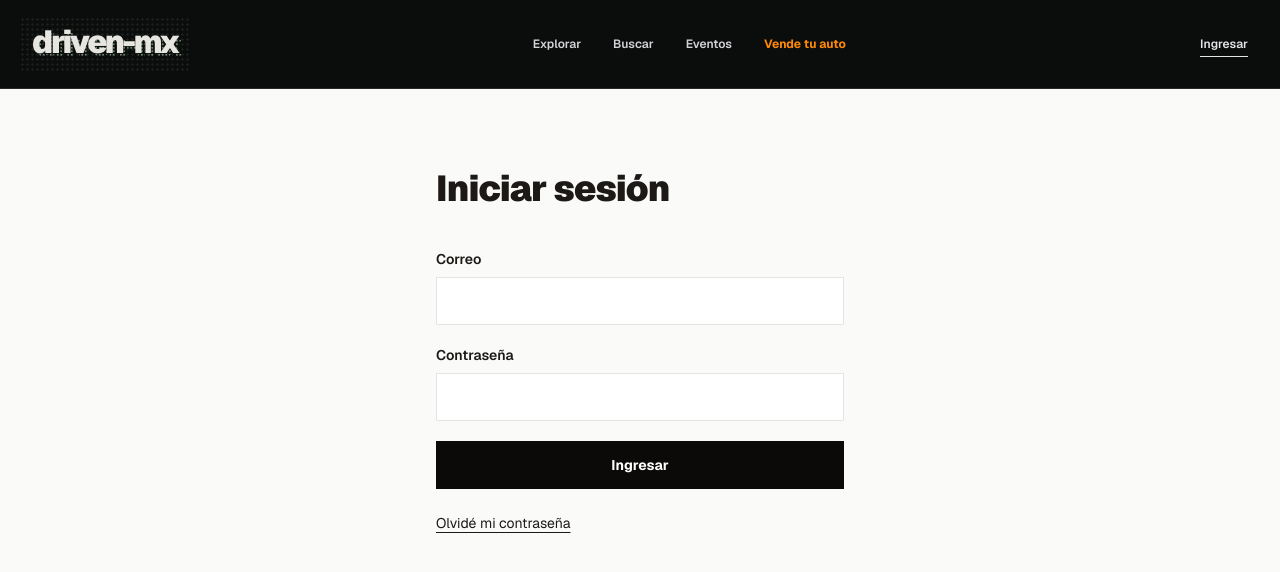
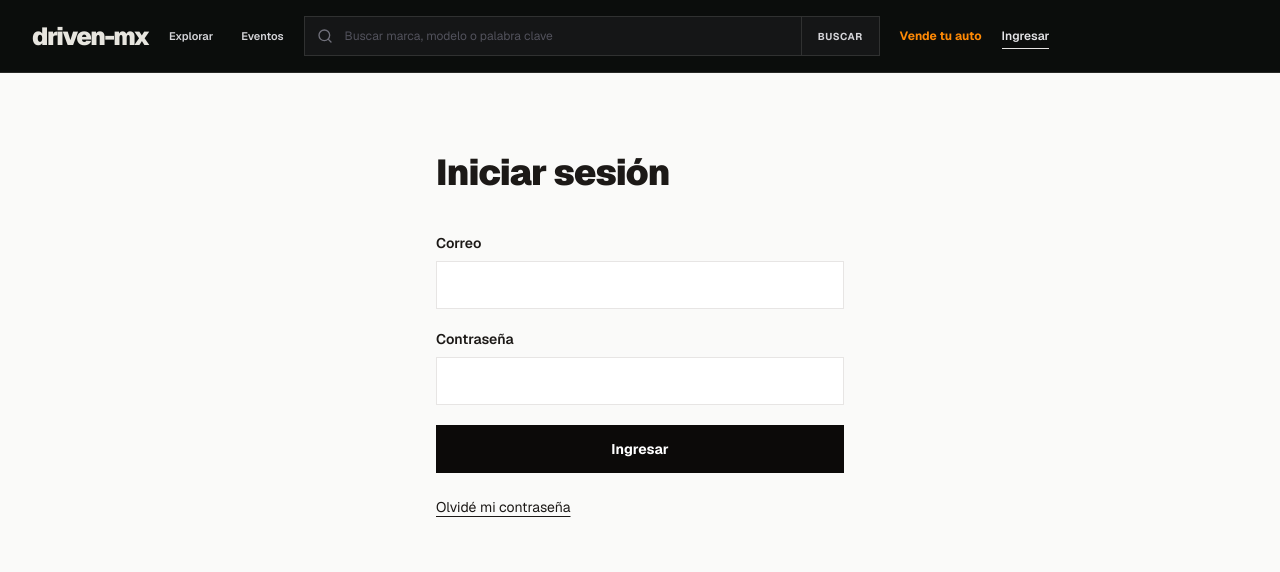
Before and after one commit to Rodrigoloh/autosenventa, a Next.js app: page /login in a window 1280 px wide. Shown: the top 572 px of the page. Built offline with nearby package versions, Linux system fonts and the light colour scheme; no server answers.

Commit message:
refactor: improve marketplace discovery layout

```diff
--- a/src/app/globals.css
+++ b/src/app/globals.css
@@ -48,23 +48,11 @@ button, select { cursor: pointer; }
 .public-field:focus { border-color: var(--driven-green); outline: 1px solid var(--driven-green); outline-offset: 1px; }
 
 .driven-wordmark {
-  position: relative;
   display: inline-block;
-  isolation: isolate;
   color: var(--driven-paper);
   font-weight: 900;
-  letter-spacing: -0.075em;
-  line-height: .82;
-}
-.driven-wordmark::after {
-  position: absolute;
-  inset: 0;
-  z-index: -1;
-  content: attr(data-wordmark);
-  transform: translate(3px, 3px);
-  background: radial-gradient(circle, var(--driven-green) 0 1px, transparent 1.15px) 0 0 / 3.5px 3.5px;
-  background-clip: text;
-  color: transparent;
+  letter-spacing: -0.06em;
+  line-height: .9;
 }
 
 .driven-halftone {
--- a/src/app/page.tsx
+++ b/src/app/page.tsx
@@ -13,17 +13,21 @@ export default async function HomePage() {
   const selection = (featured.length ? featured : listings).slice(0, 8);
   return (
     <main className="public-shell min-w-0 flex-1">
-      {highlights.length ? <FeaturedListings listings={highlights} /> : <section className="relative grid min-h-[30rem] place-items-center overflow-hidden px-5 text-center"><div className="driven-halftone absolute inset-y-0 right-0 w-1/3 opacity-15" /><div className="relative"><p className="editorial-kicker">Selección driven-mx</p><h1 className="mt-3 text-3xl font-semibold tracking-tight sm:text-4xl">Los próximos autos están por llegar.</h1></div></section>}
-      <section className="border-y public-rule public-surface px-5 py-8 lg:px-8">
-        <form action="/autos" role="search" className="mx-auto grid max-w-7xl gap-4 md:grid-cols-[1fr_1fr_2fr_auto] md:items-end">
-          <label className="text-[10px] font-bold uppercase tracking-[0.17em] text-zinc-500">Marca<input name="marca" placeholder="Porsche" className="public-field mt-2 h-12 w-full px-4 text-sm font-normal normal-case tracking-normal placeholder:text-zinc-600" /></label>
-          <label className="text-[10px] font-bold uppercase tracking-[0.17em] text-zinc-500">Modelo<input name="modelo" placeholder="911" className="public-field mt-2 h-12 w-full px-4 text-sm font-normal normal-case tracking-normal placeholder:text-zinc-600" /></label>
-          <label className="text-[10px] font-bold uppercase tracking-[0.17em] text-zinc-500">Palabra clave<input name="q" placeholder="Convertible manual en Guadalajara" className="public-field mt-2 h-12 w-full px-4 text-sm font-normal normal-case tracking-normal placeholder:text-zinc-600" /></label>
-          <button className="h-12 bg-orange-600 px-7 text-sm font-bold text-white hover:bg-orange-500">Explorar autos</button>
-        </form>
+      {highlights.length ? <FeaturedListings listings={highlights} /> : <section className="grid min-h-[22rem] place-items-center px-5 text-center"><div><p className="editorial-kicker">Selección driven-mx</p><h1 className="mt-2 text-2xl font-semibold tracking-tight">Los próximos autos están por llegar.</h1></div></section>}
+      <section className="px-5 lg:px-8">
+        <div className="mx-auto flex max-w-7xl flex-col gap-3 border-b public-rule py-4 lg:flex-row lg:items-center">
+          <h2 className="shrink-0 text-sm font-bold text-zinc-100">Explorar autos</h2>
+          <form action="/autos" role="search" className="grid min-w-0 flex-1 gap-2 sm:grid-cols-[1fr_1fr_1.5fr_auto]">
+            <label className="sr-only" htmlFor="home-brand">Marca</label><input id="home-brand" name="marca" placeholder="Marca" className="public-field h-9 min-w-0 px-3 text-xs placeholder:text-zinc-600" />
+            <label className="sr-only" htmlFor="home-model">Modelo</label><input id="home-model" name="modelo" placeholder="Modelo" className="public-field h-9 min-w-0 px-3 text-xs placeholder:text-zinc-600" />
+            <label className="sr-only" htmlFor="home-keyword">Año o palabra clave</label><input id="home-keyword" name="q" placeholder="Año o palabra clave" className="public-field h-9 min-w-0 px-3 text-xs placeholder:text-zinc-600" />
+            <button className="h-9 bg-orange-600 px-5 text-[11px] font-bold text-white transition-colors hover:bg-orange-500">Ver autos</button>
+          </form>
+          <nav aria-label="Orden rápido" className="flex shrink-0 items-center gap-3 text-[10px] font-semibold text-zinc-500"><Link href="/autos" className="text-zinc-200 hover:text-white">Recientes</Link><Link href="/autos?orden=price-asc" className="hover:text-white">Precio</Link><Link href="/autos?orden=mileage" className="hover:text-white">Kilometraje</Link></nav>
+        </div>
       </section>
-      {selection.length ? <section className="mx-auto max-w-7xl px-5 py-20 lg:px-8 lg:py-24"><div className="mb-9 flex items-end justify-between gap-4"><div><p className="editorial-kicker">Curaduría</p><h2 className="mt-2 text-2xl font-bold tracking-tight sm:text-3xl">Destacados / selección</h2></div><Link href="/autos?orden=newest" className="text-xs font-semibold text-zinc-400 transition-colors hover:text-orange-400">Ver todos&nbsp; ↗</Link></div><PublicListingGrid listings={selection} /></section> : null}
-      <section className="mx-auto max-w-7xl border-t public-rule px-5 py-20 lg:px-8 lg:py-24"><div className="mb-9 flex items-end justify-between gap-4"><div><p className="editorial-kicker !text-orange-500">Recién publicados</p><h2 className="mt-2 text-2xl font-bold tracking-tight sm:text-3xl">Nuevas publicaciones</h2></div><Link href="/autos" className="text-xs font-semibold text-zinc-400 transition-colors hover:text-orange-400">Explorar catálogo&nbsp; →</Link></div>{listings.length ? <PublicListingGrid listings={listings.slice(0, 8)} /> : <p className="border border-dashed border-white/15 p-8 text-zinc-400">Aún no hay publicaciones disponibles.</p>}</section>
+      {selection.length ? <section className="mx-auto max-w-7xl px-5 py-12 lg:px-8 lg:py-14"><div className="mb-5 flex items-end justify-between gap-4"><div><p className="editorial-kicker">Curaduría</p><h2 className="mt-1 text-xl font-bold tracking-tight">Destacados / selección</h2></div><Link href="/autos?orden=newest" className="text-[11px] font-semibold text-zinc-500 transition-colors hover:text-white">Ver todos&nbsp; →</Link></div><PublicListingGrid listings={selection} /></section> : null}
+      <section className="mx-auto max-w-7xl border-t public-rule px-5 py-12 lg:px-8 lg:py-14"><div className="mb-5 flex items-end justify-between gap-4"><div><p className="editorial-kicker !text-orange-500">Recién publicados</p><h2 className="mt-1 text-xl font-bold tracking-tight">Nuevas publicaciones</h2></div><Link href="/autos" className="text-[11px] font-semibold text-zinc-500 transition-colors hover:text-white">Explorar catálogo&nbsp; →</Link></div>{listings.length ? <PublicListingGrid listings={listings.slice(0, 8)} /> : <p className="border border-dashed border-white/15 p-6 text-sm text-zinc-500">Aún no hay publicaciones disponibles.</p>}</section>
     </main>
   );
 }
--- a/src/components/driven-wordmark.tsx
+++ b/src/components/driven-wordmark.tsx
@@ -2,5 +2,5 @@ import Link from "next/link";
 import { SITE_NAME } from "@/lib/constants";
 
 export function DrivenWordmark({ className = "" }: { className?: string }) {
-  return <Link href="/" aria-label={SITE_NAME} className={`driven-wordmark ${className}`} data-wordmark={SITE_NAME}>{SITE_NAME}</Link>;
+  return <Link href="/" aria-label={SITE_NAME} className={`driven-wordmark ${className}`}>{SITE_NAME}</Link>;
 }
--- a/src/components/public-listing-grid.tsx
+++ b/src/components/public-listing-grid.tsx
@@ -2,5 +2,5 @@ import { PublicListingCard } from "@/components/public-listing-card";
 import type { PublicListingSummary } from "@/lib/public-marketplace";
 
 export function PublicListingGrid({ listings }: { listings: PublicListingSummary[] }) {
-  return <div data-public-listing-grid className="grid min-w-0 gap-x-5 gap-y-12 sm:grid-cols-2 lg:grid-cols-4">{listings.map((listing) => <PublicListingCard key={listing.id} listing={listing} />)}</div>;
+  return <div data-public-listing-grid className="grid min-w-0 gap-x-4 gap-y-9 sm:grid-cols-2 lg:grid-cols-4">{listings.map((listing) => <PublicListingCard key={listing.id} listing={listing} />)}</div>;
 }
--- a/src/components/site-header.tsx
+++ b/src/components/site-header.tsx
@@ -1,4 +1,5 @@
 import Link from "next/link";
+import { Search } from "lucide-react";
 import { DrivenWordmark } from "@/components/driven-wordmark";
 import { UserMenu } from "@/components/user-menu";
 import { getViewer } from "@/lib/auth";
@@ -8,18 +9,21 @@ export async function SiteHeader() {
   const sellHref = viewer ? "/cuenta/anuncios/nuevo" : "/login?next=%2Fcuenta%2Fanuncios%2Fnuevo";
   return (
     <header className="public-shell relative z-30 border-b public-rule">
-      <div className="mx-auto flex max-w-[90rem] flex-wrap items-center justify-between gap-x-8 px-5 py-5 lg:min-h-22 lg:flex-nowrap lg:px-8">
-        <div className="relative py-1">
-          <div className="driven-halftone absolute -inset-x-3 -inset-y-2 opacity-25" aria-hidden="true" />
-          <DrivenWordmark className="text-[1.7rem] sm:text-[2rem]" />
-        </div>
-        <nav aria-label="Principal" className="order-3 mt-5 grid w-full grid-cols-4 items-center border-t public-rule pt-4 text-center text-[11px] font-semibold sm:text-xs lg:order-none lg:mt-0 lg:flex lg:w-auto lg:gap-8 lg:border-0 lg:pt-0">
+      <div className="mx-auto flex max-w-7xl flex-wrap items-center gap-x-5 px-5 py-4 lg:flex-nowrap lg:px-8">
+        <DrivenWordmark className="shrink-0 text-[1.55rem]" />
+        <nav aria-label="Principal" className="order-3 mt-3 flex w-full items-center justify-between border-t public-rule pt-3 text-[11px] font-semibold sm:justify-start sm:gap-7 lg:order-none lg:mt-0 lg:w-auto lg:border-0 lg:pt-0">
           <Link href="/autos" className="py-1 text-zinc-300 transition-colors hover:text-white">Explorar</Link>
-          <Link href="/autos#buscar" className="py-1 text-zinc-300 transition-colors hover:text-white">Buscar</Link>
           <Link href="/eventos" className="py-1 text-zinc-300 transition-colors hover:text-white">Eventos</Link>
-          <Link href={sellHref} className="py-1 font-bold text-orange-400 transition-colors hover:text-orange-300">Vende tu auto</Link>
+          <Link href={sellHref} className="py-1 font-bold text-orange-400 transition-colors hover:text-orange-300 lg:hidden">Vende tu auto</Link>
         </nav>
-        <div className="text-xs font-semibold">
+        <form action="/autos" role="search" className="order-4 mt-3 flex h-10 w-full min-w-0 items-center border public-rule bg-zinc-900/80 lg:order-none lg:mt-0 lg:max-w-xl lg:flex-1">
+          <Search className="ml-3 size-4 shrink-0 text-zinc-500" aria-hidden="true" />
+          <label className="sr-only" htmlFor="global-search">Buscar autos</label>
+          <input id="global-search" name="q" placeholder="Buscar marca, modelo o palabra clave" className="h-full min-w-0 flex-1 bg-transparent px-3 text-xs text-white outline-none placeholder:text-zinc-600" />
+          <button className="h-full border-l public-rule px-4 text-[10px] font-bold uppercase tracking-wider text-zinc-300 transition-colors hover:bg-zinc-800 hover:text-white">Buscar</button>
+        </form>
+        <Link href={sellHref} className="hidden shrink-0 text-xs font-bold text-orange-400 transition-colors hover:text-orange-300 lg:inline">Vende tu auto</Link>
+        <div className="ml-auto shrink-0 text-xs font-semibold lg:ml-0">
           {!viewer
             ? <Link href="/login" className="border-b border-zinc-600 pb-1 text-zinc-200 transition-colors hover:border-orange-400 hover:text-orange-400">Ingresar</Link>
             : <UserMenu username={viewer.username ?? null} displayName={viewer.display_name ?? null} role={viewer.role} />}
```
Also changed, not shown: src/components/featured-listings.tsx (+24 -22 lines), src/components/public-listing-card.tsx (+9 -11 lines), 1 other file (tests, documents, lock files or other folders).
